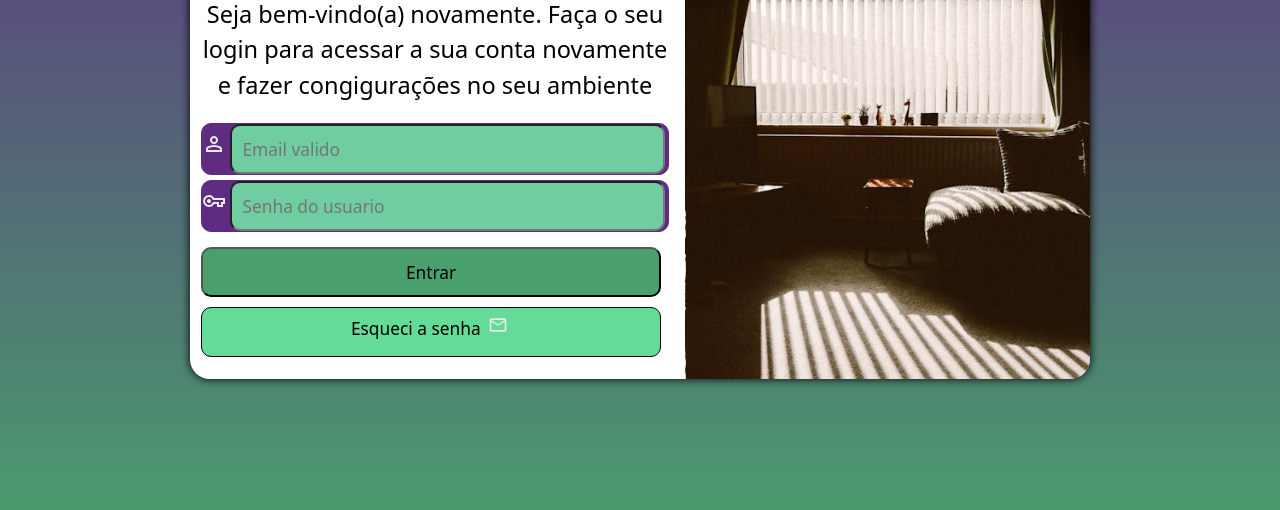
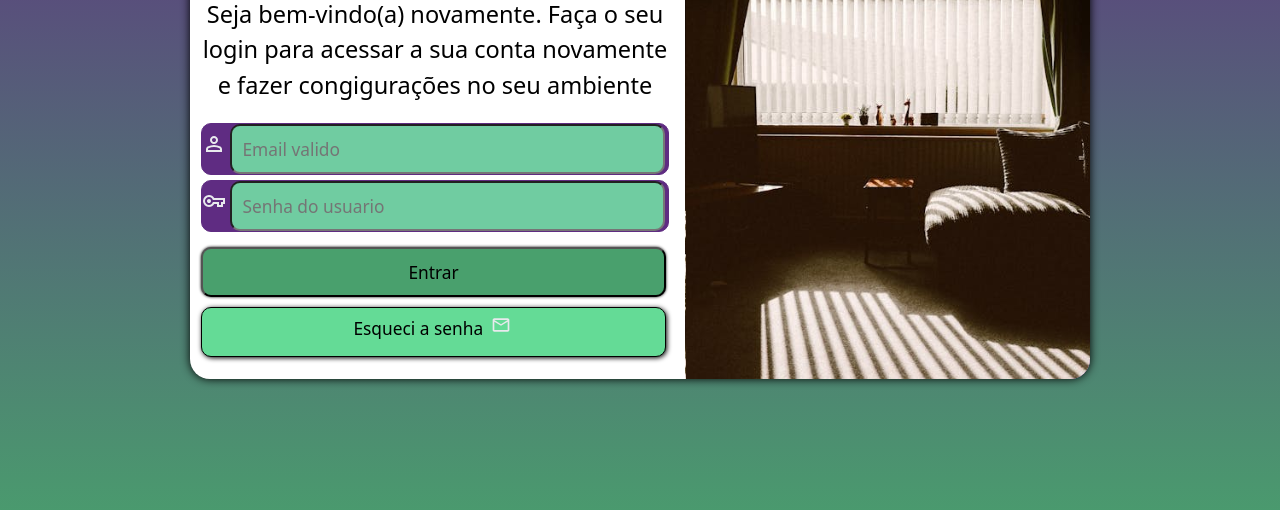
Before and after one commit to BrenoChristaziano/projeto-login, a plain HTML site: page index.html in a window 1280 px wide. Shown: the part 246-756 px from the top of the page. Drawn offline with Linux system fonts and the light colour scheme.

Commit message:
modificações

```diff
--- a/estilos/medias.css
+++ b/estilos/medias.css
@@ -1,12 +1,4 @@
 @charset "UTF-8";
-/*Todas as demais media query */
-/* Pesquisar typical device breakpoints
-----------------------------------------
-celular:600 até 768
-tablet:768 até 992
-desktop:992 até 1200
-tv: mais de 1200
-*/
 @media screen and (min-width: 768px) and (max-width: 992px){
     body{
         background-image: linear-gradient(180deg, #5f2c82, #49a06d);
@@ -34,10 +26,10 @@ tv: mais de 1200
     }
     #envio{
         margin-top: 3px;
-        width: 320px;
+        width: 325px;
     }
     .botao{
-        width: 320px;
+        width: 325px;
     }
 }
 @media screen and (min-width: 992px) and (max-width: 1200px){
@@ -70,11 +62,11 @@ tv: mais de 1200
     }
     #envio{
         margin-top: 10px;
-        width: 420px;
+        width: 415px;
         margin-bottom: 10px;
     }
     .botao{
-        width: 420px;
+        width: 415px;
         height: 50px;
         padding: 10px;
     }
@@ -115,11 +107,11 @@ tv: mais de 1200
     }
     #envio{
         margin-top: 10px;
-        width: 460px;
+        width: 465px;
         margin-bottom: 10px;
     }
     .botao{
-        width: 460px;
+        width: 465px;
         height: 50px;
     }
 }
--- a/estilos/style.css
+++ b/estilos/style.css
@@ -1,11 +1,8 @@
 @charset "UTF-8";
-/* paleta de cores
-   verde: #49a06d
-   lilás: #5f2c82 */
 *{
     margin: 0px;
     padding: 0px;
-    font-family: system-ui, -apple-system, BlinkMacSystemFont, 'Segoe UI', Roboto, Oxygen, Ubuntu, Cantarell, 'Open Sans', 'Helvetica Neue', sans-serif;
+    font-family:system-ui, -apple-system, BlinkMacSystemFont, 'Segoe UI', Roboto, Oxygen, Ubuntu, Cantarell, 'Open Sans', 'Helvetica Neue', sans-serif, sans-serif;
     font-size: 1.01em;
     box-sizing: border-box;
 }
@@ -30,7 +27,7 @@ main{
     overflow: hidden;
     background-color: white;
     width: 250px;
-    height: 560px;
+    height: 540px;
     border-radius: 20px;
     transform: translate(-50%, -50%);
     transition: width .3s, heigth .3s;
@@ -42,7 +39,7 @@ section#login > div#imagem{
     background-size: cover;
     background-position: center center;
     background-color: #5f2c82;
-    height: 200px;
+    height: 180px;
 }
 section#login > div#formulario{
     display: block;
@@ -73,18 +70,21 @@ input:hover{
 }
 #envio{
     background-color: #49a06d;
-    width: 230px;
-    margin-top: 10px;
+    box-shadow: 0px 0px 3px black;
+    width: 227px;
+    margin-top: 5px;
     font-weight: 300;
+    margin-bottom: 5px;
 }
 #envio:hover{
     background-color: #64db96;
 }
 .botao{
     background-color: #64db96;
+    box-shadow: 1px 1px 5px black;
     border-radius: 10px;
     border: 1px solid black;
-    width: 230px;
+    width: 227px;
     height: 40px;
     text-align: center;
 }
```
